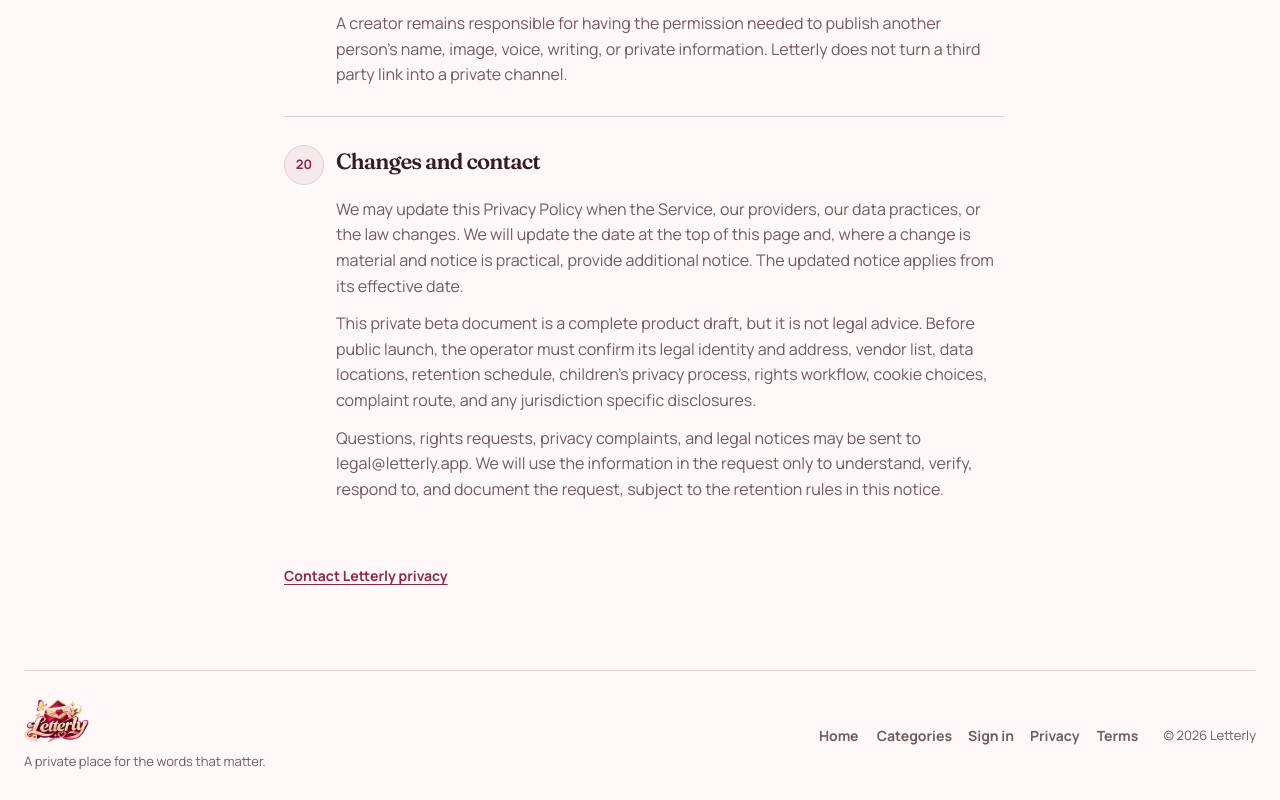
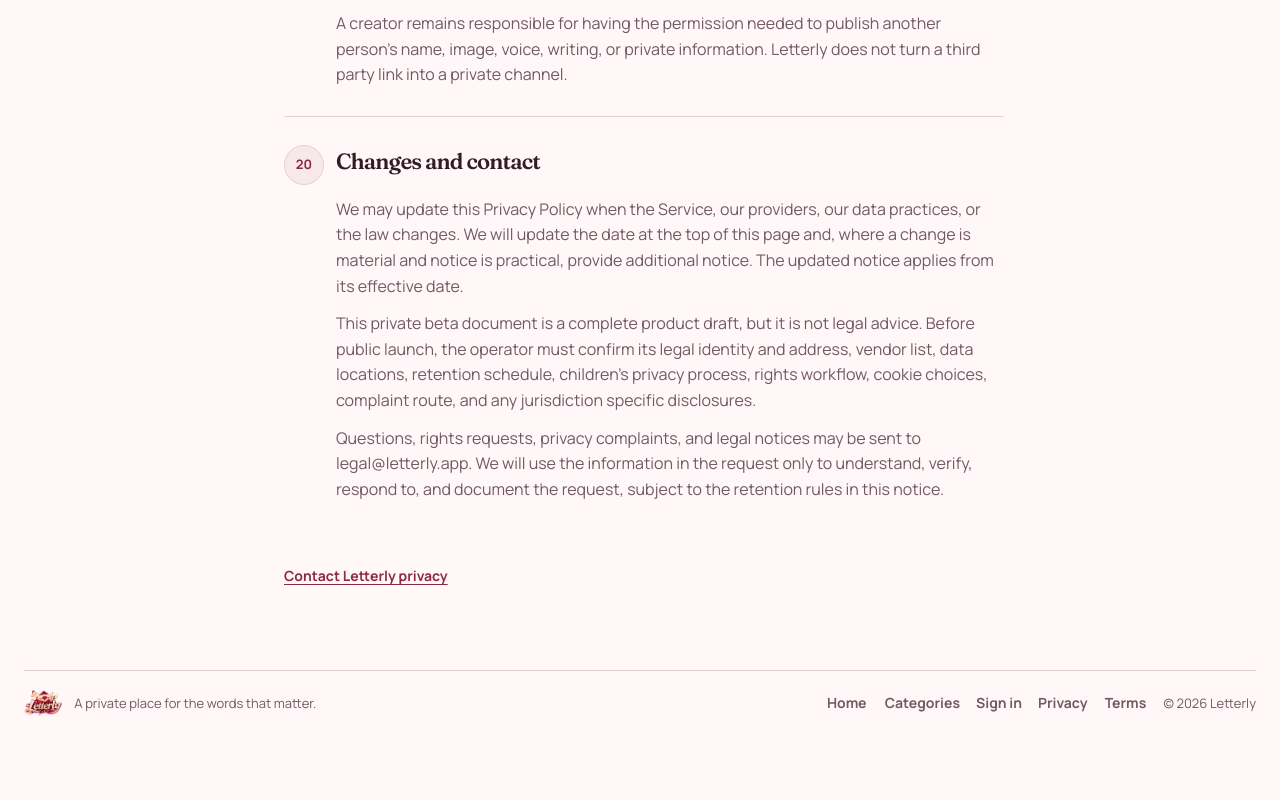
Before and after one commit to kingsmark16/Letterly, a Next.js app in the folder apps/web/: page /privacy in a window 1280 px wide. Shown: the part 10131-10931 px from the top of the page. After the commit the page ends 10868 px from the top, so only its background shows below. Built offline with nearby package versions, Linux system fonts and the light colour scheme.

Commit message:
fix(web): make footer more compact across all pages

```diff
--- a/apps/web/src/components/site-footer.module.css
+++ b/apps/web/src/components/site-footer.module.css
@@ -3,8 +3,8 @@
   grid-template-columns: minmax(0, 1fr) auto auto;
   align-items: center;
   width: min(calc(100% - 2rem), 76rem);
-  gap: 1rem 1.5rem;
-  padding-block: 1.25rem 1.5rem;
+  gap: 0.5rem 1.25rem;
+  padding-block: 0.5rem 0.625rem;
   margin-inline: auto;
   color: var(--letterly-ink-muted);
   border-top: 1px solid var(--landing-line, var(--letterly-border, #e5cfd6));
@@ -16,12 +16,12 @@
   align-items: center;
   flex-wrap: wrap;
   min-width: 0;
-  gap: 0.75rem;
+  gap: 0.625rem;
 }
 
 .wordmark {
   display: inline-flex;
-  min-height: var(--letterly-target-min, 2.75rem);
+  min-height: 1.75rem;
   align-items: center;
   border-radius: var(--letterly-radius-small, 0.5rem);
 }
@@ -33,9 +33,9 @@
 
 .logo {
   display: block;
-  width: clamp(6.75rem, 12vw, 8.25rem);
-  height: auto;
-  max-width: 100%;
+  width: auto;
+  height: 1.625rem;
+  max-width: 3.75rem;
   object-fit: contain;
 }
 
@@ -43,14 +43,15 @@
   max-width: none;
   margin: 0;
   color: var(--landing-muted, var(--letterly-ink-muted));
-  font-size: 0.78rem;
+  font-size: 0.75rem;
+  line-height: 1.35;
 }
 
 .links {
   display: flex;
   align-items: center;
   flex-direction: row;
-  gap: 1rem;
+  gap: 0.875rem;
 }
 
 .bottom {
@@ -78,9 +79,9 @@
   display: flex;
   flex-direction: column;
   align-items: stretch;
-  gap: 2.5rem;
+  gap: 1.75rem;
   width: min(calc(100% - 2.5rem), 76rem);
-  padding-block: 3.5rem 2rem;
+  padding-block: 2.25rem 1.5rem;
   border-top: 0;
   position: relative;
 }
@@ -656,14 +657,14 @@
 @media (max-width: 48rem) {
   .footer {
     grid-template-columns: minmax(0, 1fr);
-    gap: 0.75rem;
-    padding-block: 1rem 1.25rem;
+    gap: 0.5rem;
+    padding-block: 0.625rem 0.75rem;
     text-align: center;
   }
 
   .interactiveFooter {
-    gap: 2rem;
-    padding-block: 2rem 1.5rem;
+    gap: 1.5rem;
+    padding-block: 1.75rem 1.25rem;
   }
 
   .lead {
@@ -671,7 +672,9 @@
   }
 
   .logo {
-    width: clamp(5.5rem, 25vw, 6.75rem);
+    width: auto;
+    height: 1.5rem;
+    max-width: 3.5rem;
   }
 
   .lead > p {
--- a/apps/web/src/components/site-footer.tsx
+++ b/apps/web/src/components/site-footer.tsx
@@ -125,7 +125,7 @@ export function SiteFooter({
               alt=""
               aria-hidden="true"
               className={styles.logo}
-              sizes="(max-width: 48rem) 6.75rem, 8.25rem"
+              sizes="(max-width: 48rem) 3.5rem, 3.75rem"
               src={appLogo}
             />
           </Link>
--- a/apps/web/src/features/auth/components/sign-in-form.module.css
+++ b/apps/web/src/features/auth/components/sign-in-form.module.css
@@ -626,10 +626,16 @@
 .footer {
   --signin-muted: #d4a5b6;
   --signin-accent-deep: #ffd0df;
-  padding: 1rem;
+  padding: 0.625rem 1rem;
   background: #230d1a;
   color: var(--signin-muted);
   border-top: 1px solid #4a1e30;
+}
+
+.footer .brandLogo {
+  height: 1.625rem;
+  width: auto;
+  max-width: 3.75rem;
 }
 
 .footerLead,
--- a/apps/web/src/features/legal/legal-page.module.css
+++ b/apps/web/src/features/legal/legal-page.module.css
@@ -374,15 +374,22 @@
   );
   grid-template-columns: minmax(0, 1fr) auto auto;
   align-items: center;
-  gap: var(--spacing-5);
-  padding-block: var(--spacing-6);
+  gap: var(--spacing-4);
+  padding-block: 0.625rem 0.75rem;
   margin-inline: auto;
   border-top: 1px solid var(--letterly-border);
 }
 
 .footer > div {
-  display: grid;
-  gap: var(--spacing-2);
+  display: flex;
+  align-items: center;
+  flex-wrap: wrap;
+  gap: var(--spacing-3);
+}
+
+.footer .brandLogo {
+  height: 1.625rem;
+  width: auto;
 }
 
 .footer > div p,
@@ -496,12 +503,13 @@
   .footer {
     grid-template-columns: 1fr;
     justify-items: center;
-    gap: var(--spacing-4);
+    gap: var(--spacing-3);
+    padding-block: 0.625rem 0.75rem;
     text-align: center;
   }
 
   .footer > div {
-    justify-items: center;
+    justify-content: center;
   }
 
   .footer nav {
```
